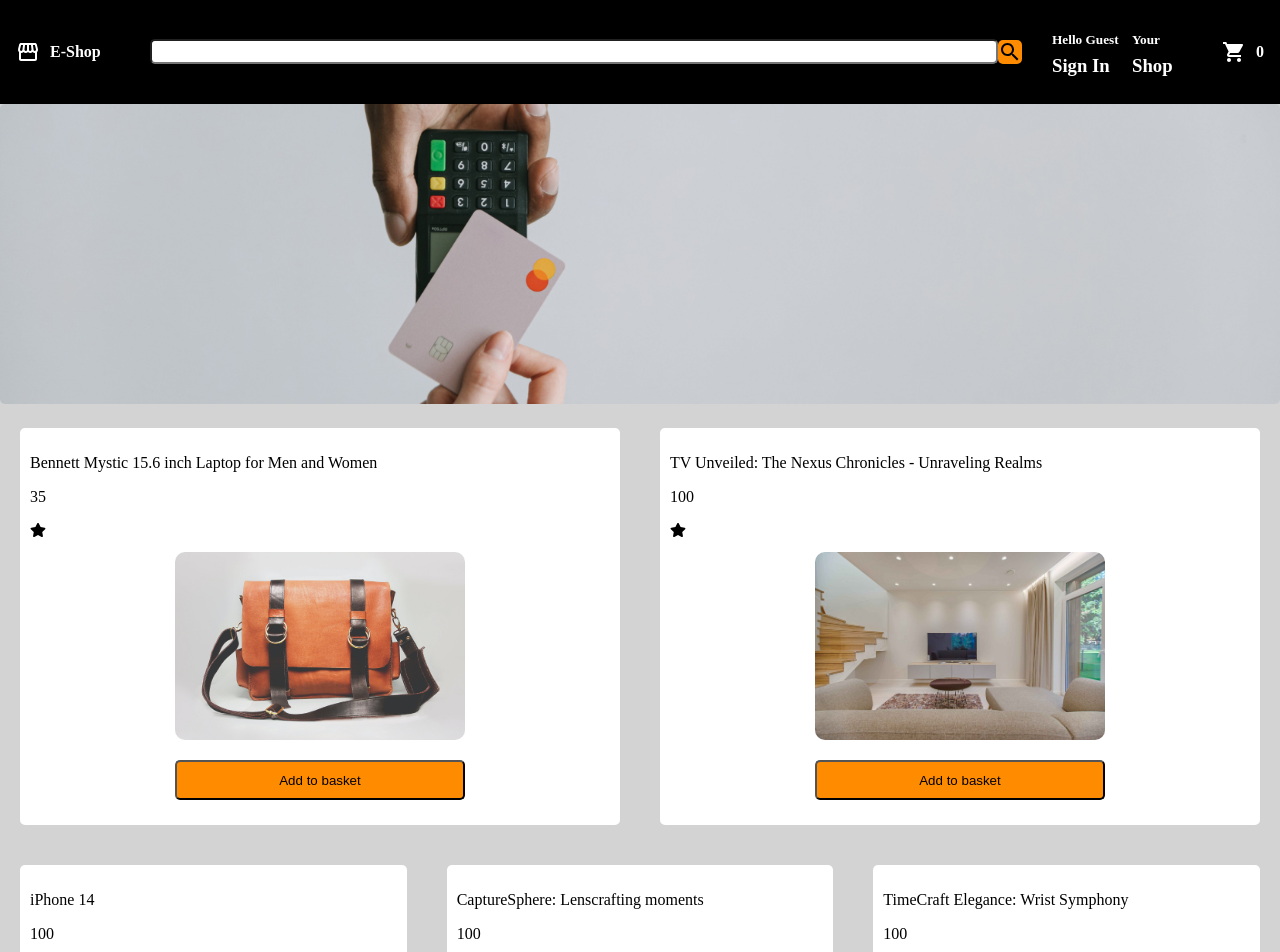
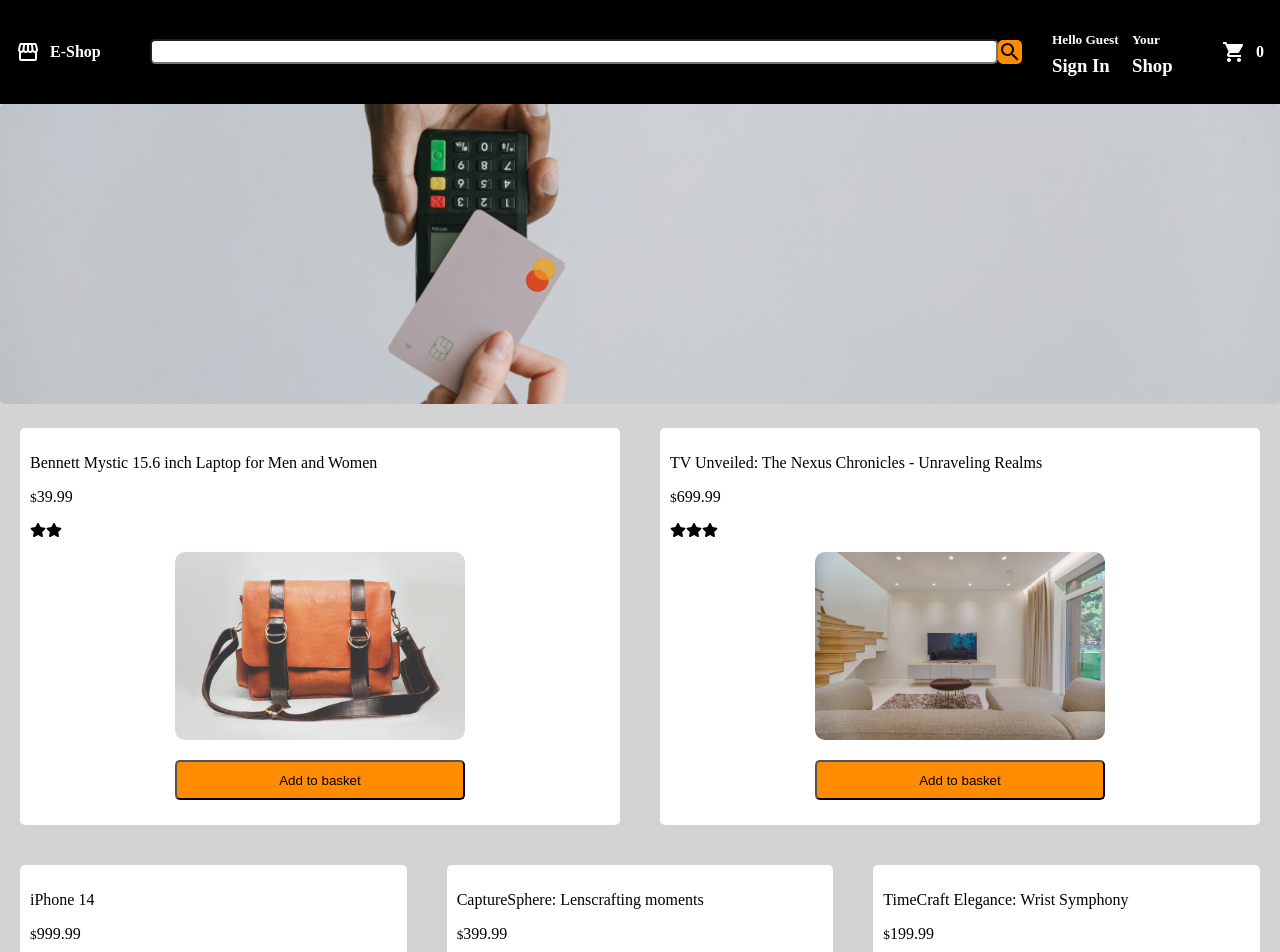
Before and after one commit to selimyay00/e-shop, a React (Vite) app: page / in a window 1280 px wide. Shown: the top 952 px of the page. Built offline with nearby package versions, Linux system fonts and the light colour scheme.

Commit message:
added products via props

```diff
--- a/src/components/Home.jsx
+++ b/src/components/Home.jsx
@@ -17,15 +17,15 @@ function Home() {
                         id='1'
                         title='Bennett Mystic 15.6 inch Laptop
                         for Men and Women'
-                        price={35}
-                        rating={3}
+                        price={39.99}
+                        rating={2}
                         image={bag}
                     />
                     <Product
                         id='2'
                         title='TV Unveiled: The Nexus Chronicles - Unraveling Realms'
-                        price={100}
-                        rating={4}
+                        price={699.99}
+                        rating={3}
                         image={tv}
                     />
                 </div>
@@ -33,21 +33,21 @@ function Home() {
                     <Product
                         id='3'
                         title='iPhone 14'
-                        price={100}
+                        price={999.99}
                         rating={4}
                         image={iphone}
                     />
                     <Product
                         id='4'
                         title='CaptureSphere: Lenscrafting moments'
-                        price={100}
-                        rating={4}
+                        price={399.99}
+                        rating={2}
                         image={camera}
                     />
                     <Product
                         id='5'
                         title='TimeCraft Elegance: Wrist Symphony'
-                        price={100}
+                        price={199.99}
                         rating={4}
                         image={watch}
                     />
@@ -56,7 +56,7 @@ function Home() {
                     <Product
                         id='6'
                         title='TimeCraft Elegance: Wrist Symphony'
-                        price={100}
+                        price={99.99}
                         rating={4}
                         image={airpods}
                     />
--- a/src/components/Product.jsx
+++ b/src/components/Product.jsx
@@ -9,9 +9,18 @@ function Product(props) {
                     {props.title}
                 </p>
                 <p className='product__price'>
-                    {props.price}
+                    <small>$</small>{props.price}
                 </p>
-                <FaStar className='product__rating' />
+                <div className='product__rating'>
+                    {
+                        Array(props.rating)
+                        .fill()
+                        .map((_, i) => (
+                            <FaStar />
+                        ))
+                    }
+                </div>
+
             </div>
             <img src={props.image} alt="images" className='product__images' />
             <button>Add to basket</button>
```
